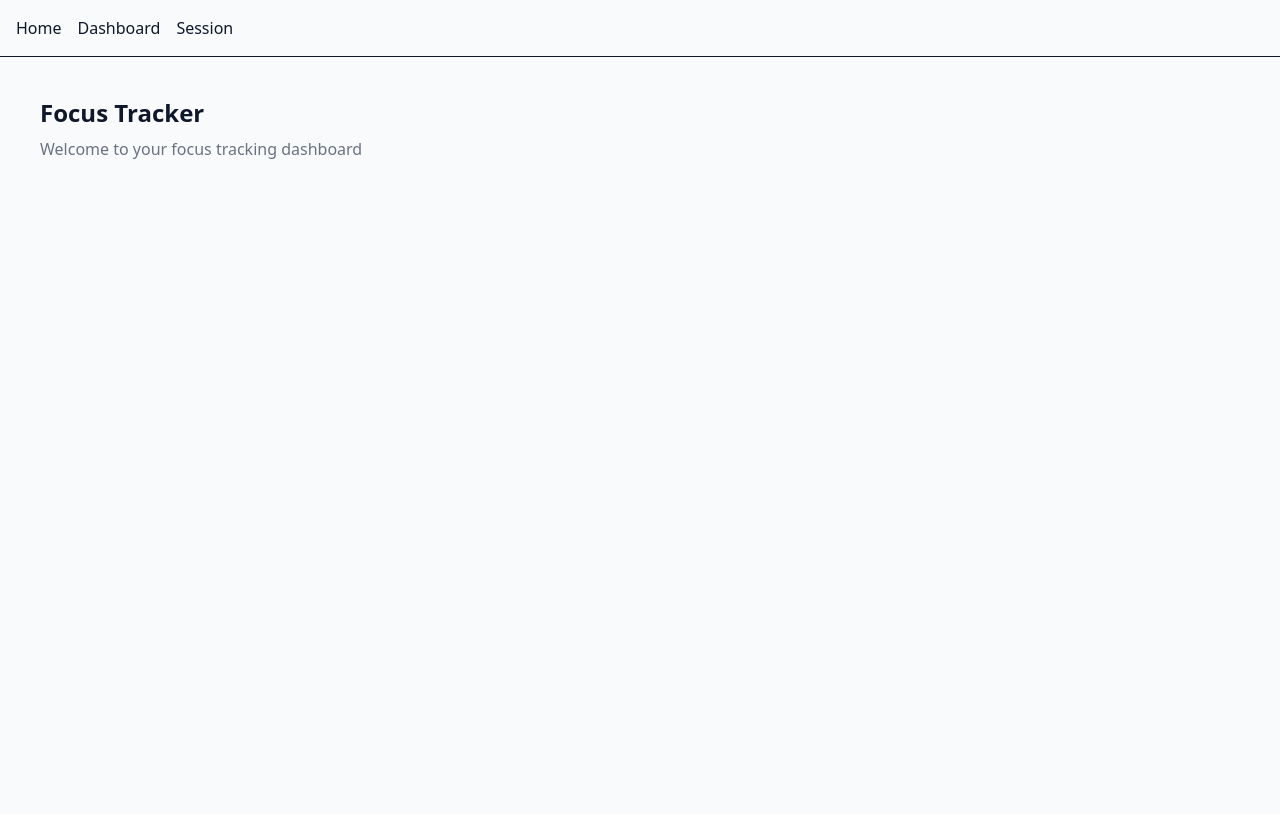
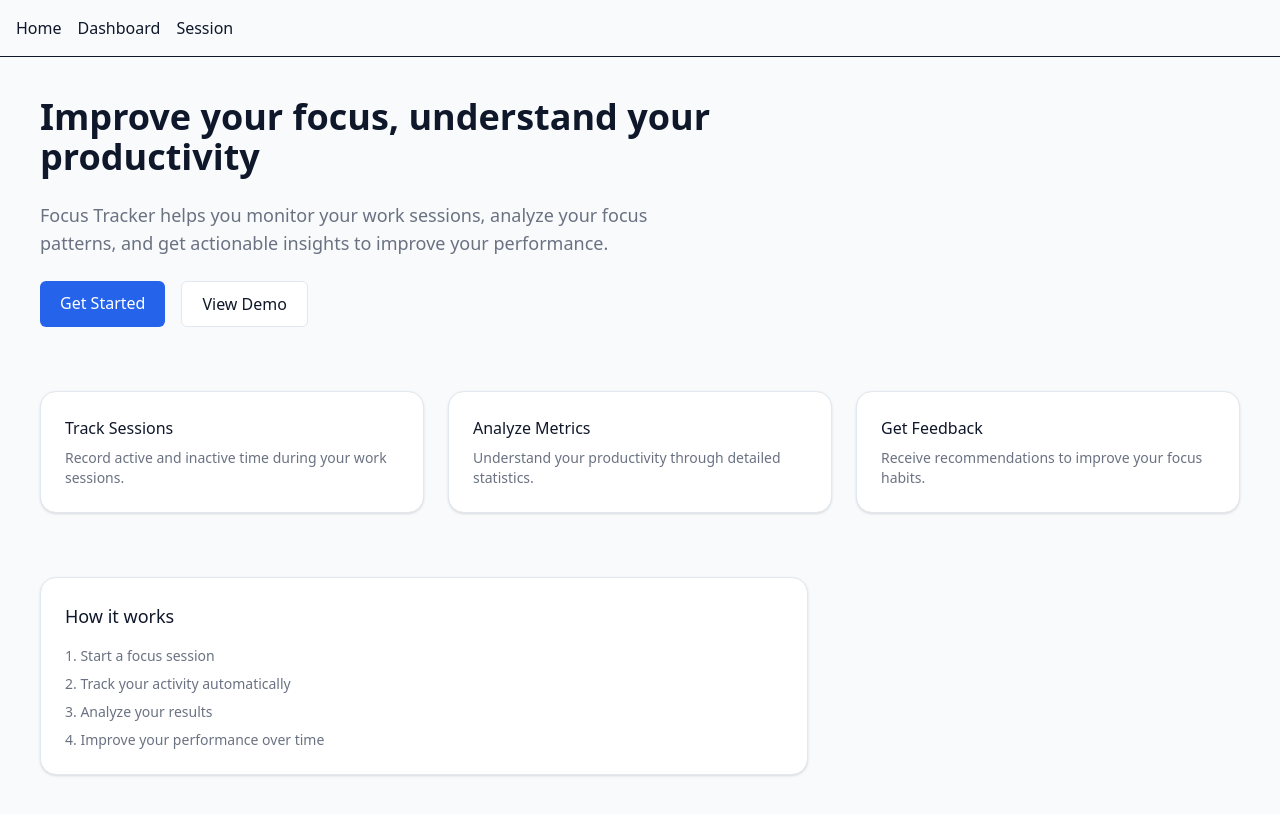
Before and after one commit to SamuelHernandezDev/focus-tracker-system, a Next.js app in the folder frontend/: page / in a window 1280 px wide. Shown: the top 814 px of the page. Built offline with nearby package versions, Linux system fonts and the light colour scheme.

Commit message:
feat(auth): implement protected routes (PrivateRoute)

```diff
--- a/frontend/app/dashboard/page.tsx
+++ b/frontend/app/dashboard/page.tsx
@@ -1,23 +1,90 @@
 //frontend\app\dashboard\page.tsx
+//frontend/app/dashboard/page.tsx
 "use client";
 
+import ProtectedRoute from "@/modules/auth/components/ProtectedRoute";
 import { useAuth } from "@/modules/auth/hooks/useAuth";
+import { useRouter } from "next/navigation";
 
 export default function DashboardPage() {
   const { user, logout } = useAuth();
+  const router = useRouter();
+
+  const handleLogout = () => {
+    logout();
+    router.push("/login");
+  };
 
   return (
-    <div className="p-10">
-      <h1>Dashboard</h1>
+    <ProtectedRoute>
+      <div className="p-10 space-y-8">
+        {/* Header */}
+        <div className="flex justify-between items-center">
+          <div>
+            <h1 className="text-2xl font-semibold">Dashboard</h1>
+            <p className="text-sm text-gray-500">
+              Welcome back, {user?.email}
+            </p>
+          </div>
 
-      {user ? (
-        <>
-          <p>Welcome: {user.email}</p>
-          <button onClick={logout}>Logout</button>
-        </>
-      ) : (
-        user && <p className="text-green-600">Logged in</p>
-      )}
-    </div>
+          <button
+            onClick={handleLogout}
+            className="rounded-md bg-red-500 text-white px-4 py-2 hover:opacity-90"
+          >
+            Logout
+          </button>
+        </div>
+
+        {/* Metrics */}
+        <div className="grid grid-cols-3 gap-6">
+          <div className="rounded-2xl border border-[var(--border)] bg-[var(--card)] p-6 shadow-sm">
+            <p className="text-sm text-gray-500">Total Sessions</p>
+            <p className="text-2xl font-semibold mt-2">12</p>
+          </div>
+
+          <div className="rounded-2xl border border-[var(--border)] bg-[var(--card)] p-6 shadow-sm">
+            <p className="text-sm text-gray-500">Focus Time</p>
+            <p className="text-2xl font-semibold mt-2">5h 32m</p>
+          </div>
+
+          <div className="rounded-2xl border border-[var(--border)] bg-[var(--card)] p-6 shadow-sm">
+            <p className="text-sm text-gray-500">Avg. Score</p>
+            <p className="text-2xl font-semibold mt-2">78%</p>
+          </div>
+        </div>
+
+        {/* Recent Sessions */}
+        <div className="rounded-2xl border border-[var(--border)] bg-[var(--card)] p-6 shadow-sm">
+          <h2 className="text-lg font-medium mb-4">Recent Sessions</h2>
+
+          <div className="space-y-3">
+            {[1, 2, 3].map((session) => (
+              <div
+                key={session}
+                className="flex justify-between items-center border-b pb-2 last:border-none"
+              >
+                <div>
+                  <p className="font-medium">Session #{session}</p>
+                  <p className="text-sm text-gray-500">25 min • 80% focus</p>
+                </div>
+
+                <span className="text-sm text-gray-400">Today</span>
+              </div>
+            ))}
+          </div>
+        </div>
+
+        {/* Quick Actions */}
+        <div className="flex gap-4">
+          <button className="px-4 py-2 rounded-md bg-[var(--primary)] text-white hover:opacity-90">
+            Start New Session
+          </button>
+
+          <button className="px-4 py-2 rounded-md border border-[var(--border)] bg-[var(--card)] hover:bg-gray-100">
+            View History
+          </button>
+        </div>
+      </div>
+    </ProtectedRoute>
   );
 }
--- a/frontend/app/page.tsx
+++ b/frontend/app/page.tsx
@@ -1,13 +1,88 @@
 //frontend\app\page.tsx
+"use client";
+
 import Link from "next/link";
+import { useAuth } from "@/modules/auth/hooks/useAuth";
+import { useRouter } from "next/navigation";
+import { useEffect } from "react";
 
 export default function Home() {
+  const { user, loading } = useAuth();
+  const router = useRouter();
+
+  useEffect(() => {
+    if (!loading && user) {
+      router.push("/dashboard");
+    }
+  }, [user, loading, router]);
+
+  if (loading) return null;
+
   return (
-    <main className="p-10">
-      <h1 className="text-2xl font-bold">Focus Tracker</h1>
-      <p className="text-gray-500 mt-2">
-        Welcome to your focus tracking dashboard
-      </p>
+    <main className="min-h-screen p-10 space-y-16">
+      {/* Hero */}
+      <section className="space-y-6 max-w-2xl">
+        <h1 className="text-4xl font-semibold">
+          Improve your focus, understand your productivity
+        </h1>
+
+        <p className="text-gray-500 text-lg">
+          Focus Tracker helps you monitor your work sessions, analyze your focus
+          patterns, and get actionable insights to improve your performance.
+        </p>
+
+        <div className="flex gap-4">
+          <Link
+            href="/login"
+            className="px-5 py-2.5 rounded-md bg-[var(--primary)] text-white hover:opacity-90"
+          >
+            Get Started
+          </Link>
+
+          <Link
+            href="/dashboard"
+            className="px-5 py-2.5 rounded-md border border-[var(--border)] bg-[var(--card)] hover:bg-gray-100"
+          >
+            View Demo
+          </Link>
+        </div>
+      </section>
+
+      {/* Features */}
+      <section className="grid grid-cols-3 gap-6">
+        <div className="rounded-2xl border border-[var(--border)] bg-[var(--card)] p-6 shadow-sm">
+          <h3 className="font-medium mb-2">Track Sessions</h3>
+          <p className="text-sm text-gray-500">
+            Record active and inactive time during your work sessions.
+          </p>
+        </div>
+
+        <div className="rounded-2xl border border-[var(--border)] bg-[var(--card)] p-6 shadow-sm">
+          <h3 className="font-medium mb-2">Analyze Metrics</h3>
+          <p className="text-sm text-gray-500">
+            Understand your productivity through detailed statistics.
+          </p>
+        </div>
+
+        <div className="rounded-2xl border border-[var(--border)] bg-[var(--card)] p-6 shadow-sm">
+          <h3 className="font-medium mb-2">Get Feedback</h3>
+          <p className="text-sm text-gray-500">
+            Receive recommendations to improve your focus habits.
+          </p>
+        </div>
+      </section>
+
+      {/* Simple preview */}
+      <section className="rounded-2xl border border-[var(--border)] bg-[var(--card)] p-6 shadow-sm max-w-3xl">
+        <h2 className="text-lg font-medium mb-4">How it works</h2>
+
+        <div className="space-y-2 text-sm text-gray-500">
+          <p>1. Start a focus session</p>
+          <p>2. Track your activity automatically</p>
+          <p>3. Analyze your results</p>
+          <p>4. Improve your performance over time</p>
+        </div>
+      </section>
     </main>
   );
 }
--- a/frontend/app/session/page.tsx
+++ b/frontend/app/session/page.tsx
@@ -1,4 +1,59 @@
 //frontend\app\session\page.tsx
+//frontend/app/session/page.tsx
+"use client";
+
+import ProtectedRoute from "@/modules/auth/components/ProtectedRoute";
+import { useAuth } from "@/modules/auth/hooks/useAuth";
+
 export default function SessionPage() {
-    return <div className="p-10">Session</div>;
-  }
+  const { user } = useAuth();
+
+  return (
+    <ProtectedRoute>
+      <div className="p-10 space-y-6">
+        <h1 className="text-xl font-semibold">Focus Session</h1>
+
+        <p className="text-sm text-gray-500">
+          User: {user?.email}
+        </p>
+
+        {/* Card principal */}
+        <div className="rounded-2xl border border-[var(--border)] bg-[var(--card)] p-6 shadow-sm">
+          <h2 className="text-lg font-medium mb-4">Session Control</h2>
+
+          <div className="flex gap-4">
+            <button className="px-4 py-2 rounded-md bg-green-500 text-white hover:opacity-90">
+              Start Session
+            </button>
+
+            <button className="px-4 py-2 rounded-md bg-yellow-500 text-white hover:opacity-90">
+              Pause
+            </button>
+
+            <button className="px-4 py-2 rounded-md bg-red-500 text-white hover:opacity-90">
+              End Session
+            </button>
+          </div>
+        </div>
+
+        {/* Métricas dummy */}
+        <div className="grid grid-cols-3 gap-4">
+          <div className="rounded-xl border p-4 bg-[var(--card)]">
+            <p className="text-sm text-gray-500">Active Time</p>
+            <p className="text-lg font-semibold">25 min</p>
+          </div>
+
+          <div className="rounded-xl border p-4 bg-[var(--card)]">
+            <p className="text-sm text-gray-500">Pauses</p>
+            <p className="text-lg font-semibold">2</p>
+          </div>
+
+          <div className="rounded-xl border p-4 bg-[var(--card)]">
+            <p className="text-sm text-gray-500">Focus Score</p>
+            <p className="text-lg font-semibold">82%</p>
+          </div>
+        </div>
+      </div>
+    </ProtectedRoute>
+  );
+}
--- /dev/null
+++ b/frontend/modules/auth/components/ProtectedRoute.tsx
@@ -0,0 +1,31 @@
+//frontend\modules\auth\components\ProtectedRoute.tsx
+"use client";
+
+import { useAuth } from "@/modules/auth/hooks/useAuth";
+import { useRouter } from "next/navigation";
+import { useEffect } from "react";
+
+export default function ProtectedRoute({
+  children,
+}: {
+  children: React.ReactNode;
+}) {
+  const { user, loading } = useAuth();
+  const router = useRouter();
+
+  useEffect(() => {
+    if (!loading && !user) {
+      router.push("/login");
+    }
+  }, [user, loading, router]);
+
+  // 🔹 Evita render mientras carga
+  if (loading) {
+    return <div className="p-10">Loading...</div>;
+  }
+
+  // 🔹 Evita flash si no hay user
+  if (!user) return null;
+
+  return <>{children}</>;
+}
--- a/frontend/modules/auth/context/AuthContext.tsx
+++ b/frontend/modules/auth/context/AuthContext.tsx
@@ -1,14 +1,14 @@
 //frontend\modules\auth\context\AuthContext.tsx
 "use client";
 
-import { useEffect } from "react";
-import { createContext, useState } from "react";
+import { useEffect, createContext, useState } from "react";
 import { AuthContextType, User } from "../types/auth.types";
 
 export const AuthContext = createContext<AuthContextType | undefined>(undefined);
 
 export function AuthProvider({ children }: { children: React.ReactNode }) {
   const [user, setUser] = useState<User | null>(null);
+  const [loading, setLoading] = useState(true);
 
   const login = async (email: string, password: string) => {
     await new Promise((res) => setTimeout(res, 500));
@@ -24,20 +24,26 @@ export function AuthProvider({ children }: { children: React.ReactNode }) {
 
   const logout = () => {
     setUser(null);
-
     localStorage.removeItem("auth_user");
   };
 
   useEffect(() => {
-    const storedUser = localStorage.getItem("auth_user");
+    try {
+      const storedUser = localStorage.getItem("auth_user");
 
-    if (storedUser) {
-      setUser(JSON.parse(storedUser));
+      if (storedUser) {
+        setUser(JSON.parse(storedUser));
+      }
+    } catch (error) {
+      console.error("Error parsing user from localStorage", error);
+      localStorage.removeItem("auth_user");
+    } finally {
+      setLoading(false);
     }
   }, []);
 
   return (
-    <AuthContext.Provider value={{ user, login, logout }}>
+    <AuthContext.Provider value={{ user, login, logout, loading }}>
       {children}
     </AuthContext.Provider>
   );
--- a/frontend/modules/auth/types/auth.types.ts
+++ b/frontend/modules/auth/types/auth.types.ts
@@ -8,4 +8,5 @@ export interface User {
     user: User | null;
     login: (email: string, password: string) => Promise<void>;
     logout: () => void;
+    loading: boolean;
   }
```
